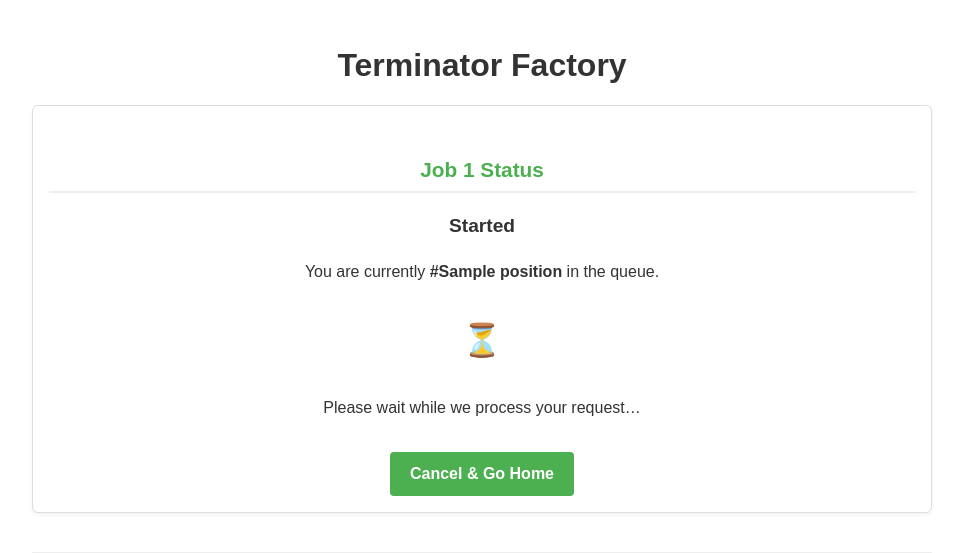
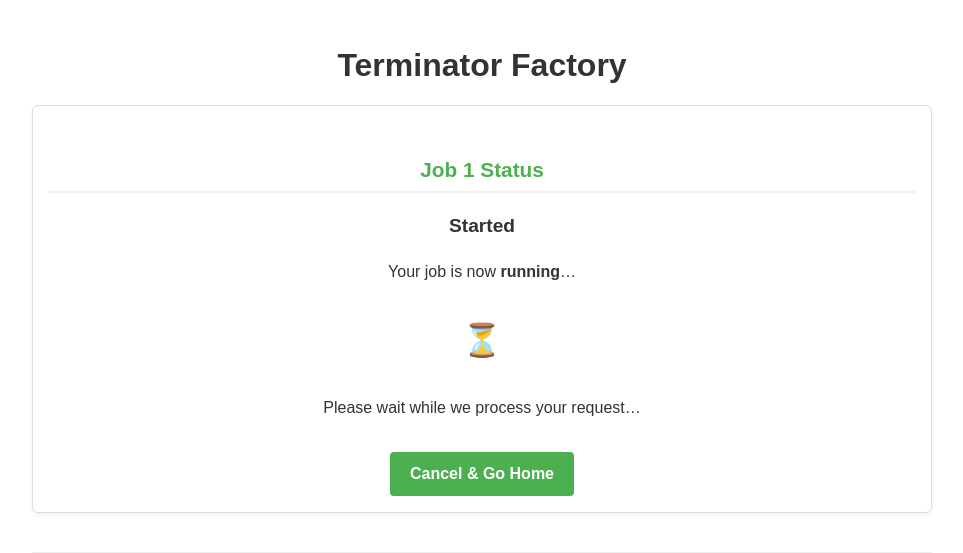
Before and after one commit to gkundlatsch/TerFac, a Flask app: template templates/status.html in a window 1280 px wide. Shown: the top 553 px of the page, without its empty margins (158-1121 px from the left). Run offline with Flask 3, Linux system fonts and the light colour scheme; the template is opened without the code that fills it: most values are stand-ins (such as "Sample title", 1, 10 or a date in 2020); parts of the project's set-up code (start-up, migrations or seed data) failed here and were passed over.

Commit message:
Update status.html

```diff
--- a/templates/status.html
+++ b/templates/status.html
@@ -65,16 +65,15 @@
     <div class="card">
       <h2>Job {{ job_id }} Status</h2>
       <p style="font-size:1.2em;"><strong>{{ status|capitalize }}</strong></p>
-
-      {% if position %}
+      {% if status == "queued" %}
       <p>You are currently <strong>#{{ position }}</strong> in the queue.</p>
+      {% elif status == "started" %}
+      <p>Your job is now <strong>running</strong>…</p>
       {% endif %}
-
       <div id="spinner">⏳</div>
       <p>Please wait while we process your request…</p>
-      <a href="{{ url_for('home') }}" class="button">Cancel & Go Home</a>
+      <a href="{{ url_for('cancel_job', job_id=job_id) }}" class="button">Cancel &amp; Go Home</a>
     </div>
-
     <div class="footer">
       <p>Developed by Guilherme E. Kundlatsch under supervision of Prof. Danielle B. Pedrolli, Prof. Elibio Leopoldo Rech Filho and Prof. Leonardo Tomazeli Duarte.</p>
     </div>
```
